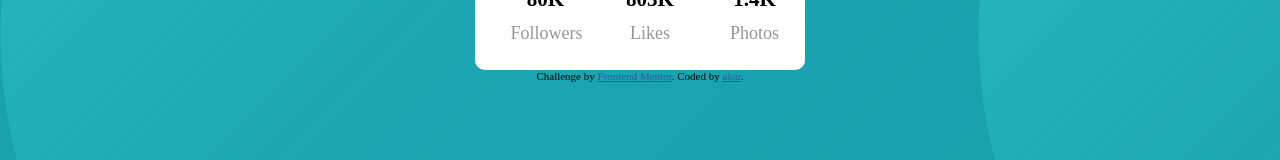
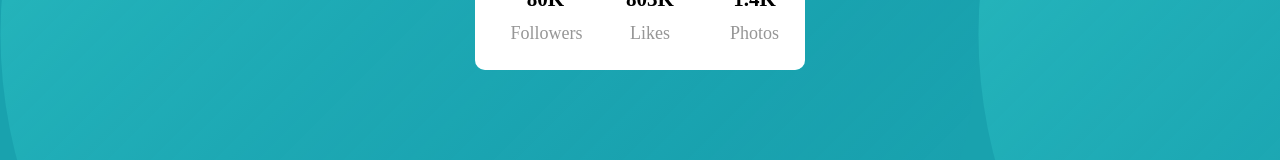
Before and after one commit to alsir/profile-card-component-main, a plain HTML site: page profile-card-component-main/index.html in a window 1280 px wide. Shown: the part 456-616 px from the top of the page. Drawn offline with Linux system fonts and the light colour scheme.

Commit message:
Update index.html

```diff
--- a/profile-card-component-main/index.html
+++ b/profile-card-component-main/index.html
@@ -41,10 +41,5 @@
 </div>
 </div>
 </div>
-
-  <div class="attribution">
-    Challenge by <a href="https://www.frontendmentor.io?ref=challenge" target="_blank">Frontend Mentor</a>.
-    Coded by <a href="#">alsir</a>.
-  </div>
 </body>
 </html>
```
